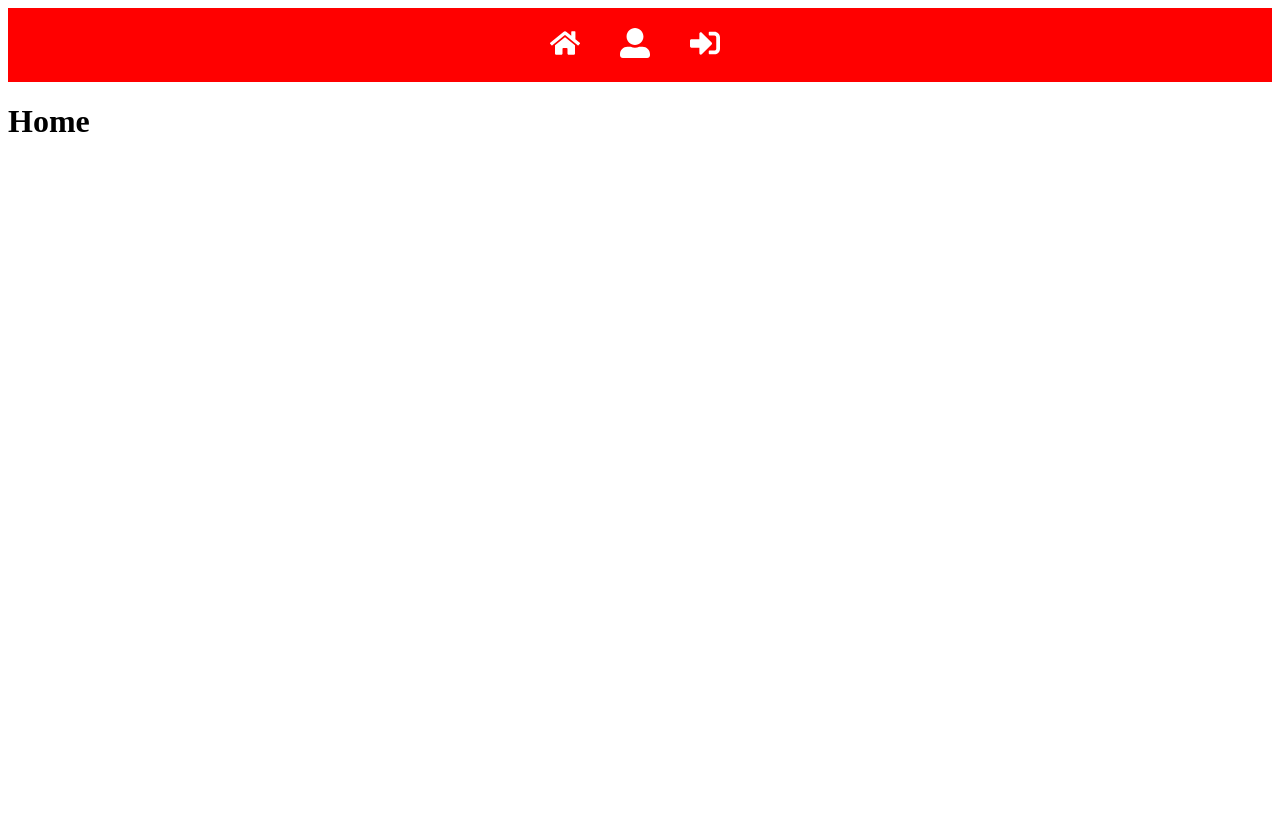
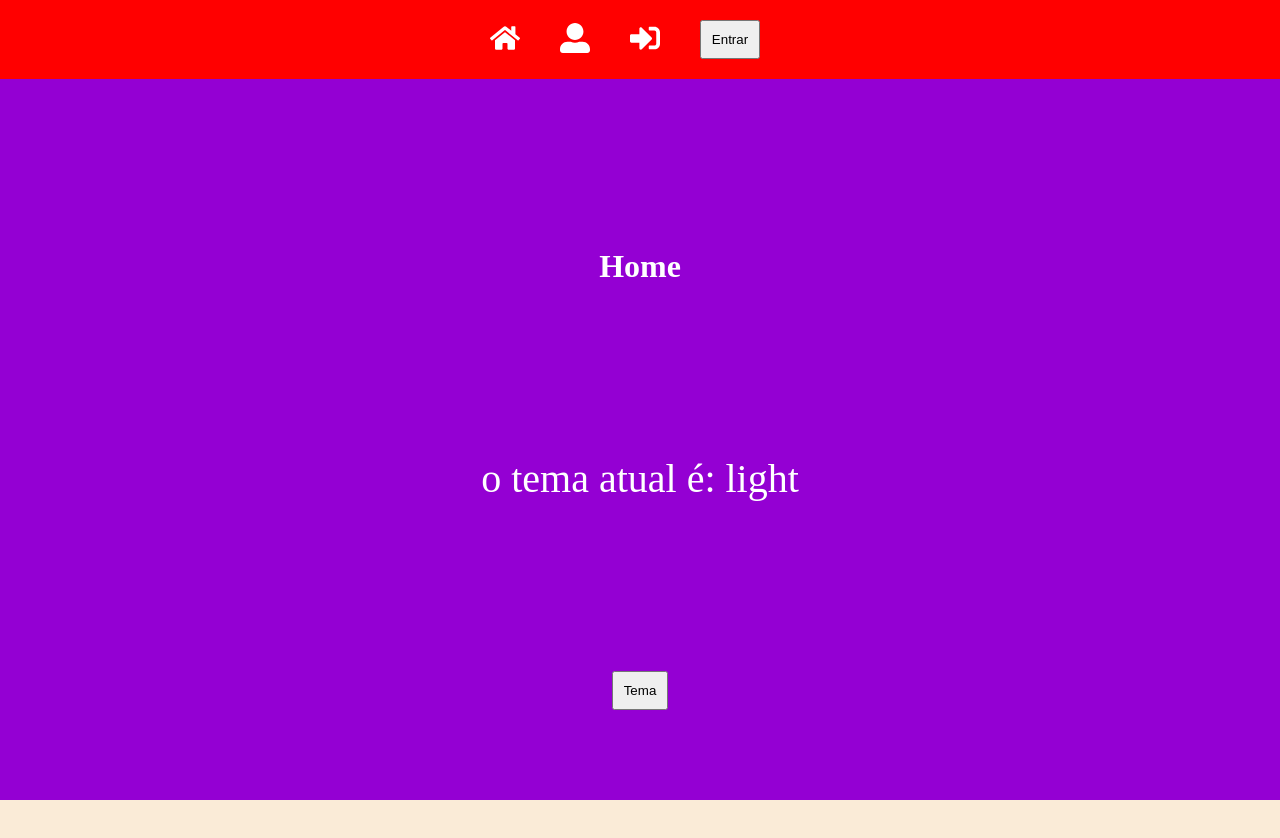
Before and after one commit to srodrigo28/react-router-js, a React (Vite) app: page / in a window 1280 px wide. Shown: the top 838 px of the page. Before the commit the page ends 800 px from the top, so only its background shows below. Built offline with nearby package versions, Linux system fonts and the light colour scheme.

Commit message:
useContext-finished

```diff
--- a/package.json
+++ b/package.json
@@ -15,6 +15,7 @@
     "react-dom": "^18.2.0",
     "react-icons": "^4.9.0",
     "react-router-dom": "^6.11.2",
+    "react-toastify": "^9.1.3",
     "styled-components": "^5.3.11"
   },
   "devDependencies": {
--- a/src/App.jsx
+++ b/src/App.jsx
@@ -1,12 +1,15 @@
 import { Outlet } from "react-router-dom"
 import {Header} from "./components/Header"
+import { useContext } from "react"
+import { ThemeContext } from "./services/ThemeContext"
 
 function App() {
+  const {theme} = useContext(ThemeContext);
   return (
-    <>
+    <div className={`App ${theme === "dark" ? "dark-class" : "light-class"}`}>
       <Header />
       <Outlet />
-    </>
+    </div>
   )
 }
 export default App
--- a/src/components/Header/index.jsx
+++ b/src/components/Header/index.jsx
@@ -1,19 +1,31 @@
 import { Container } from "./style";
 import { Link } from "react-router-dom"
 import { FaHome, FaSignInAlt, FaUserAlt } from "react-icons/fa"
+import { ToastContainer, toast } from "react-toastify"
+import 'react-toastify/dist/ReactToastify.css';
 
 export function Header(){
+    const notify = () => toast("Hello Beautiful");
+
+    function handleClick(e){
+        e.preventDefault()
+
+        // alert('Saindo do sistema ....')
+        notify();
+    }
     return(
         <Container>
             <Link to="/" >
                 <FaHome size={30} />
             </Link>
-            <Link to="/login" >
+            <Link to="/login">
                 <FaUserAlt size={30}/>
             </Link>
-            <Link to="/register" >
+            <Link to="/register">
                 <FaSignInAlt size={30}/>
             </Link>
+            <button onClick={handleClick}>Entrar</button>
+            <ToastContainer />
         </Container>
     )
 }
--- a/src/main.jsx
+++ b/src/main.jsx
@@ -6,6 +6,7 @@ import { ThemeProvider } from './services/ThemeContext'
 import {Home} from './pages/Home'
 import {Login} from './pages/Login'
 import {Register} from './pages/Register'
+import './styles/main.css'
 
 import App from './App.jsx'
 
--- a/src/pages/Home/index.jsx
+++ b/src/pages/Home/index.jsx
@@ -1,9 +1,15 @@
-import { Container } from "./style";
+import { Container } from "./style"
+import { useContext } from "react"
+import { ThemeContext } from "./../../services/ThemeContext"
 
 export function Home(){
+    const { theme, toggleTheme } = useContext(ThemeContext);
+
     return(
-        <Container>
+        <Container className="home-class">
             <h1>Home</h1>
+            <p> o tema atual é:  {theme} </p>
+            <button onClick={toggleTheme}>Tema</button>
         </Container>
     )
 }
--- a/src/services/ThemeContext.jsx
+++ b/src/services/ThemeContext.jsx
@@ -2,6 +2,7 @@ import { createContext, useState } from "react";
 
 export const ThemeContext = createContext();
 
+// eslint-disable-next-line react/prop-types
 export const ThemeProvider = ( { children } ) => {
     const [theme, setTheme] = useState("light");
 
--- /dev/null
+++ b/src/services/store.js
@@ -0,0 +1 @@
+export function store(){}
--- /dev/null
+++ b/src/styles/main.css
@@ -0,0 +1,38 @@
+*{
+    margin: 0;
+    padding: 0;
+    box-sizing: border-box;
+}
+body{
+    background-color: antiquewhite;
+}
+.dark-class{
+    height: 100vh;
+    background-color: #333;
+    color: #fff;
+    transition: .5s;
+
+    & h1{ color: red}
+    & p{ color: red; font-size: 2em; }
+
+    & button{ padding: 10px;}
+}
+.light-class{
+    height: 100vh;
+    transition: .5s;
+    background-color: darkviolet;
+
+    & h1{ color: #fff; }
+    & p{ color: #fff;  font-size: 2.5em;}
+
+    & button{padding: 10px;}
+}
+
+.home-class{
+    height: 100vh;
+    display: flex;
+    align-items: center;
+    flex-direction: column;
+    justify-content: space-evenly;
+
+}
```
Also changed, not shown: 1 other file (tests, documents, lock files or other folders).
